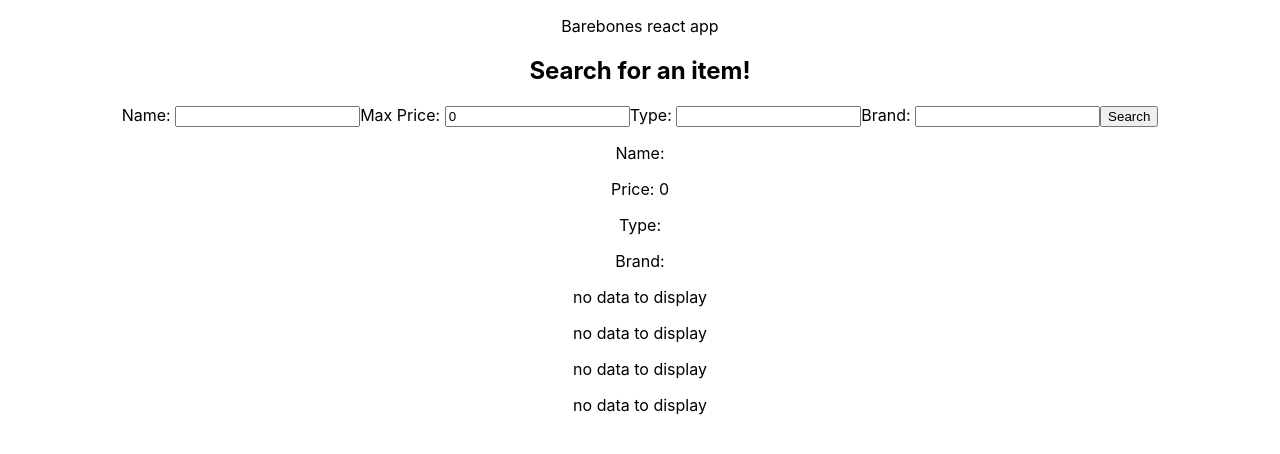
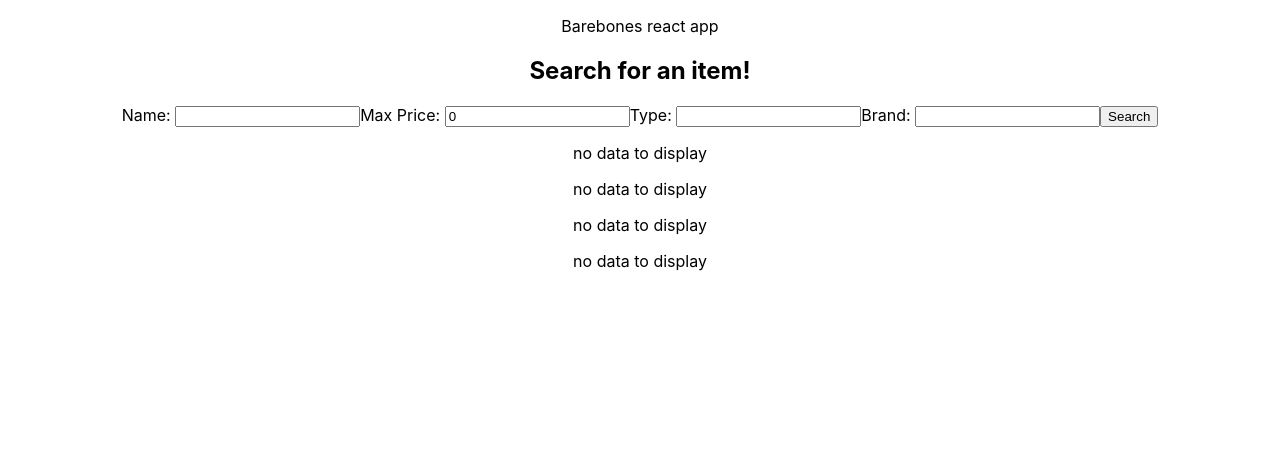
Before and after one commit to BrysonWilks/inventory, a React (Create React App) app: page / in a window 1280 px wide. Shown: the top 454 px of the page. Built offline with nearby package versions, Linux system fonts and the light colour scheme.

Commit message:
remove duplicate displays

```diff
--- a/src/SearchBar.js
+++ b/src/SearchBar.js
@@ -40,10 +40,6 @@ function SearchBar(props){
              onChange = {(e) => setBrand(e.target.value)}/>
 
       <button type = "button" onClick = {searchButtonPressed}>Search</button>
-      <p>Name: {name}</p>
-      <p>Price: {price}</p>
-      <p>Type: {type}</p>
-      <p>Brand: {brand}</p>
     </form>
     </div>
   );
```
